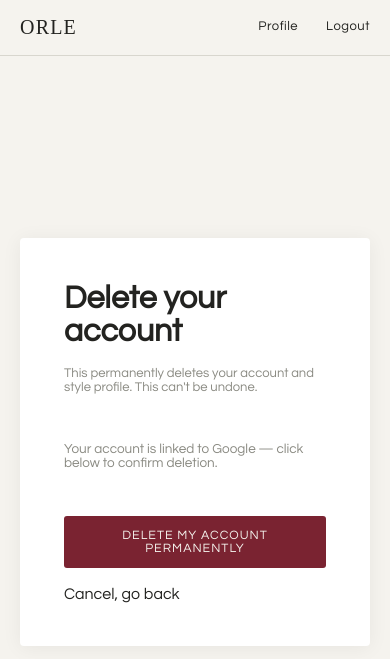
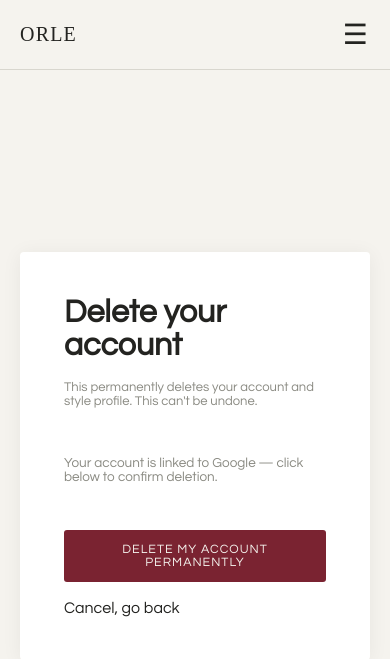
Before and after one commit to rajan083/OrleWeb, a Flask app: page /profile/delete in a window 390 px wide. Shown: the top 659 px of the page. Run offline with Flask 3, Linux system fonts and the light colour scheme; the visitor is signed in with stand-in values (Sample User, id 1).

Commit message:
Refactor navigation structure and styles for improved responsiveness and usability

```diff
--- a/static/styles.css
+++ b/static/styles.css
@@ -69,11 +69,92 @@ nav {
     border-bottom-color: var(--tan);
 }
 
-@media (max-width: 900px) {
-    nav { padding: 16px 20px; }
-    .nav-links { display: none; }
+nav{
+
+    display:flex;
+    justify-content:space-between;
+    align-items:center;
+    padding:20px 48px;
+    background:var(--cream);
+    border-bottom:1px solid var(--light-grey);
+    position:sticky;
+    top:0;
+    z-index:1000;
 }
 
+.nav-container{
+    display:flex;
+    align-items:center;
+    gap:60px;
+}
+
+.nav-links,.nav-icons{
+    display:flex;
+    align-items:center;
+    gap:28px;
+}
+
+.menu-toggle{
+    display:none;
+    background:none;
+    border:none;
+    color:var(--charcoal);
+    font-size:28px;
+    cursor:pointer;
+    padding:0;
+}
+
+@media (max-width:900px){
+
+nav{
+    padding:18px 20px;
+    position:relative;
+}
+
+.menu-toggle{
+    display:block;
+}
+
+.nav-container{
+    display:none;
+    position:absolute;
+    top:100%;
+    left:0;
+    width:100%;
+    background:white;
+    border-top:1px solid var(--light-grey);
+    box-shadow:0 12px 30px rgba(0,0,0,.08);
+    flex-direction:column;
+    align-items:flex-start;
+    gap:0;
+}
+
+.nav-container.active{
+    display:flex;
+}
+
+.nav-links,.nav-icons{
+    width:100%;
+    flex-direction:column;
+    align-items:flex-start;
+    gap:0;
+}
+
+.nav-links{
+    border-bottom:1px solid var(--light-grey);
+}
+
+.nav-links a, .nav-icons a{
+    width:100%;
+    padding:18px 24px;
+    border-bottom:1px solid rgba(0,0,0,.05);
+    font-size:14px;
+}
+
+.nav-links a:hover .nav-icons a:hover{
+    background:#f7f7f7;
+}
+}
 
 
 /* ============ FORMS (login/register/reset) ============ */
@@ -147,7 +228,7 @@ button, .btn-save, .btn-tan {
 }
 
 button:hover, .btn-save:hover {
-    background-color: var(--olive);
+    background-color: var(--cream);
 }
 
 .form-links {
--- a/templates/base.html
+++ b/templates/base.html
@@ -13,12 +13,19 @@
 <nav>
     <a href="{{ url_for('home') }}" class="wordmark-sm">ORLE</a>
 
+    <button class="menu-toggle" id="menu-toggle">
+        ☰
+    </button>
+
+    <div class="nav-container" id="nav-container">
+
         <div class="nav-links">
             <a href="{{ url_for('dashboard') }}">Dashboard</a>
             <a href="{{ url_for('catalogue') }}">The Edit</a>
         </div>
 
         <div class="nav-icons">
+
             {% if current_user.is_authenticated %}
 
                 {% if current_user.is_vendor %}
@@ -33,12 +40,18 @@
                 {% endif %}
 
             {% else %}
+
                 <a href="{{ url_for('login') }}">Customer Sign In</a>
-        <a href="{{ url_for('vendor_login') }}" class="vendor-link">Vendor Portal</a>
+                <a href="{{ url_for('vendor_login') }}" class="vendor-link">
+                    Vendor Portal
+                </a>
+
             {% endif %}
+
+        </div>
+
     </div>
 </nav>
-
 
 
 {% with messages = get_flashed_messages(with_categories=true) %}
@@ -99,5 +112,19 @@
   });
 </script>
 
+<script>
+const menu = document.getElementById("menu-toggle");
+const nav = document.getElementById("nav-container");
+
+menu.addEventListener("click", () => {
+    nav.classList.toggle("active");
+
+    if(nav.classList.contains("active")){
+        menu.innerHTML = "✕";
+    }else{
+        menu.innerHTML = "☰";
+    }
+});
+</script>
 </body>
 </html>
```
Lines whose indentation alone changed are shown as unchanged.
